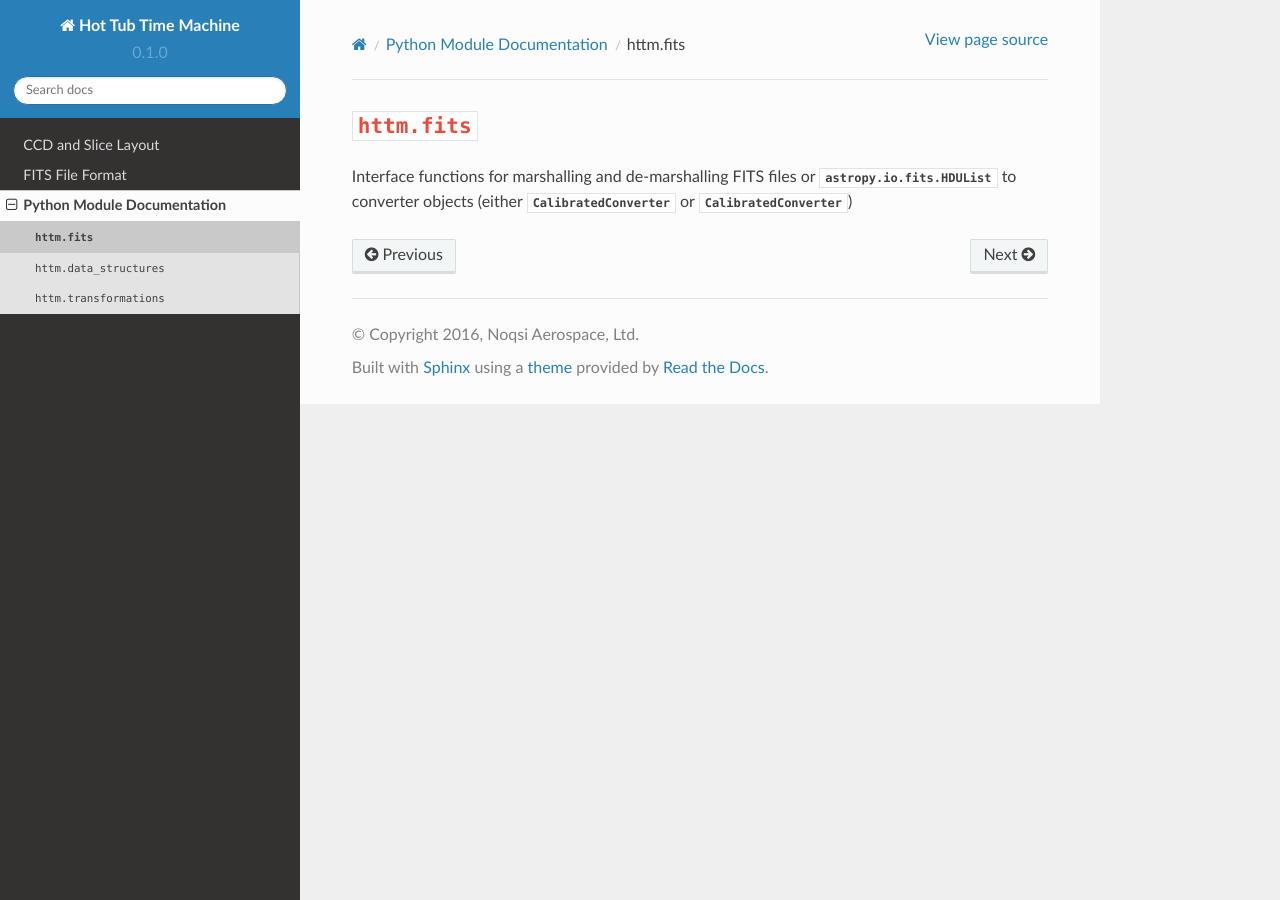
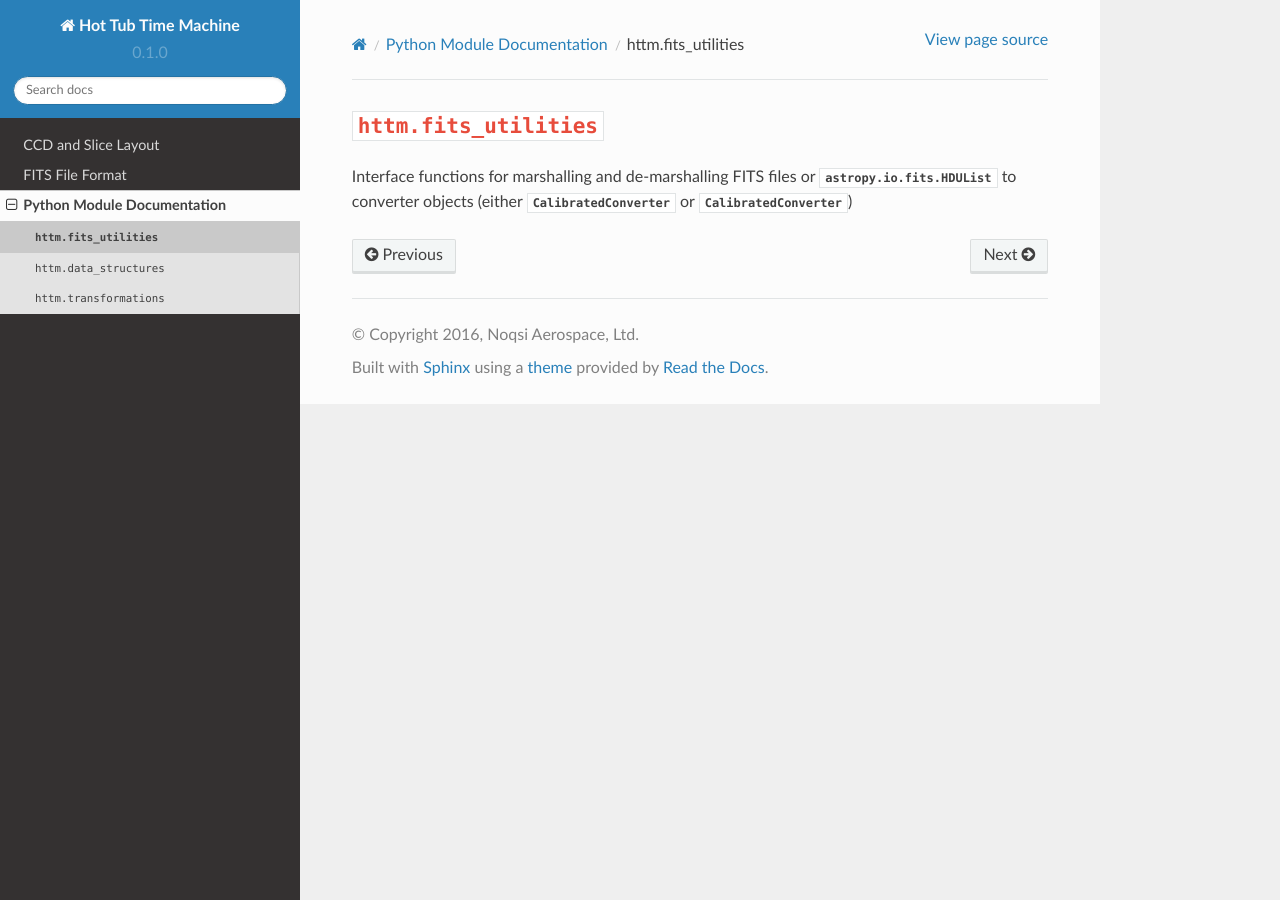
Before and after one commit to TESScience/httm, a Sphinx documentation site: the page built from doc/source/module/fits_utilities.rst, in a window 1280 px wide. Built offline with Sphinx 7.4.7 and the Read the Docs theme 2.0.0, drawn with Linux system fonts in a browser that asks for light colours; pages that are not in the unit, such as notebooks, are missing from menus.

Commit message:
Refactoring documentation to reflect new module structure

```diff
--- a/doc/source/module.rst
+++ b/doc/source/module.rst
@@ -4,6 +4,6 @@ Python Module Documentation
 .. toctree::
    :maxdepth: 2
 
-   module/fits
+   module/fits_utilities
    module/data_structures
    module/transformations
--- a/doc/source/module/fits.rst
+++ b/doc/source/module/fits_utilities.rst
@@ -1,5 +1,5 @@
-``httm.fits``
-=============
+``httm.fits_utilities``
+=======================
 
 Interface functions for marshalling and de-marshalling FITS files or :py:class:`astropy.io.fits.HDUList` to
 converter objects (either :py:class:`~httm.data_structures.calibrated_converter.CalibratedConverter` or
@@ -8,5 +8,5 @@ converter objects (either :py:class:`~httm.data_structures.calibrated_converter.
 .. toctree::
    :maxdepth: 2
 
-   fits/calibrated_fits
-   fits/raw_fits
+   fits_utilities/calibrated_fits
+   fits_utilities/raw_fits
```
Also changed, not shown: doc/source/module/fits_utilities/calibrated_fits.rst (renamed from doc/source/module/fits/calibrated_fits.rst), doc/source/module/fits_utilities/raw_fits.rst (renamed from doc/source/module/fits/raw_fits.rst).
